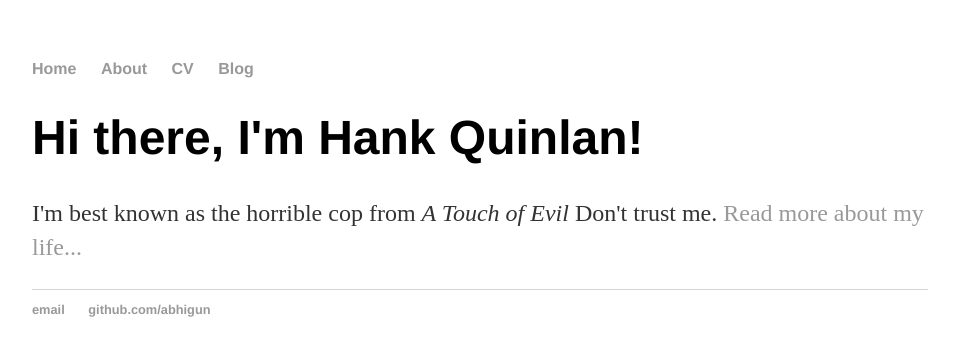
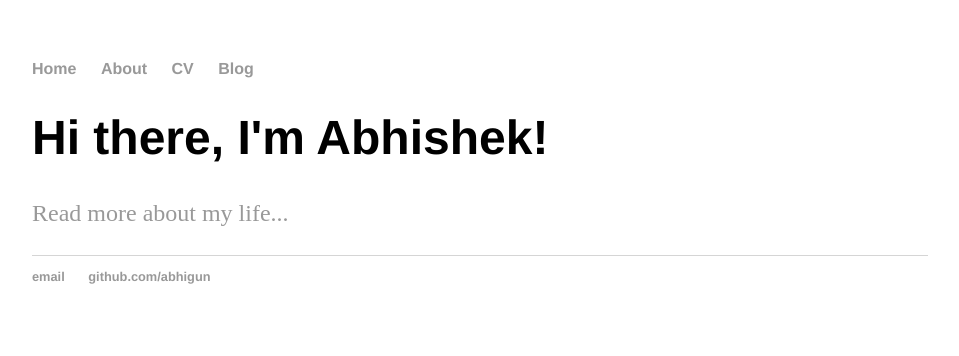
Before and after one commit to abhigun/abhigun.github.io, a Jekyll site: the page built from index.html, in a window 1280 px wide. Shown: the top 356 px of the page, without its empty margins (160-1119 px from the left). Built offline with Jekyll 4.4.1, drawn with Linux system fonts in a browser that asks for light colours.

Commit message:
changes made

```diff
--- a/index.html
+++ b/index.html
@@ -1,8 +1,8 @@
 ---
 layout: default
-title: Hank Quinlan, Horrible Cop
+title: Gunda Abhishek
 ---
 <div class="blurb">
-	<h1>Hi there, I'm Hank Quinlan!</h1>
-	<p>I'm best known as the horrible cop from <em>A Touch of Evil</em> Don't trust me. <a href="/about">Read more about my life...</a></p>
+	<h1>Hi there, I'm Abhishek!</h1>
+	<p> <a href="/about">Read more about my life...</a></p>
 </div><!-- /.blurb -->
```
